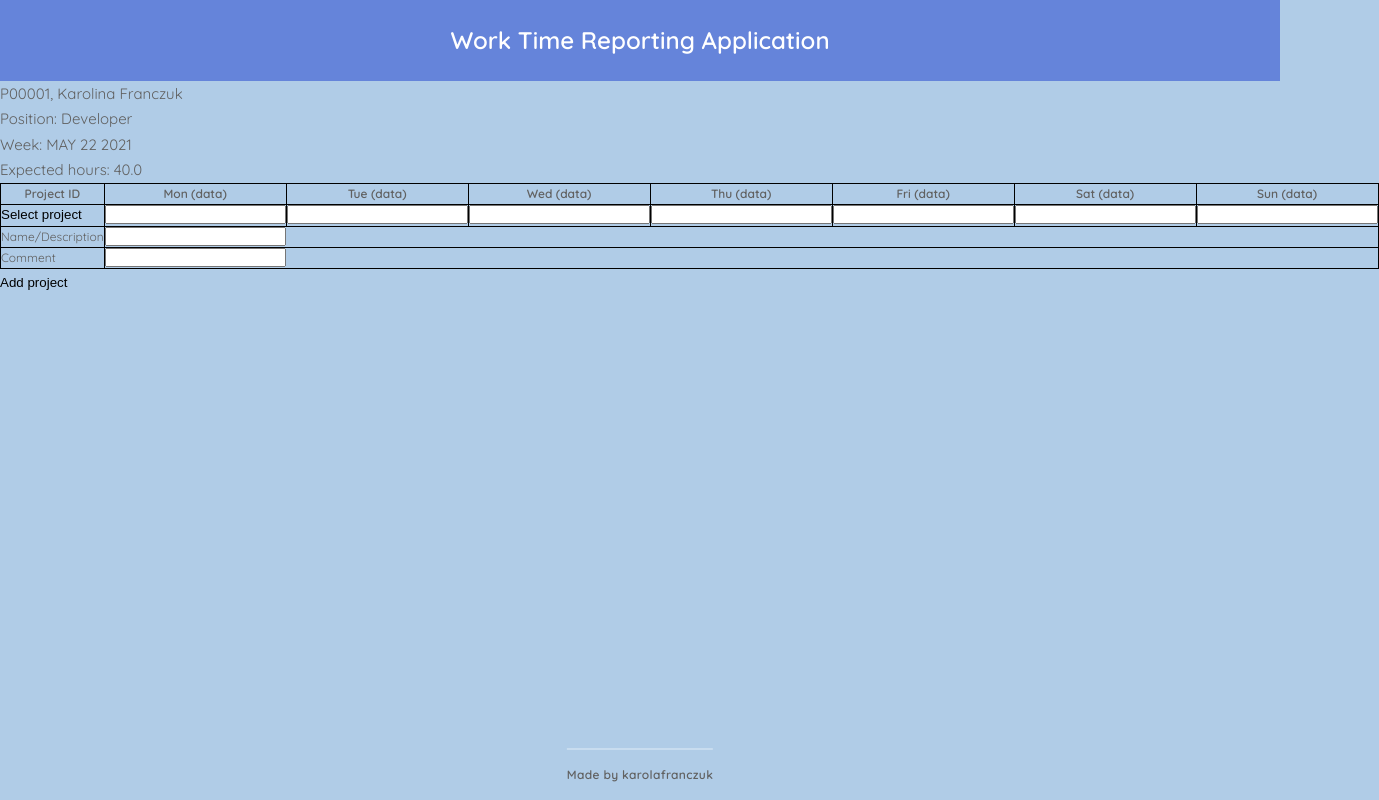
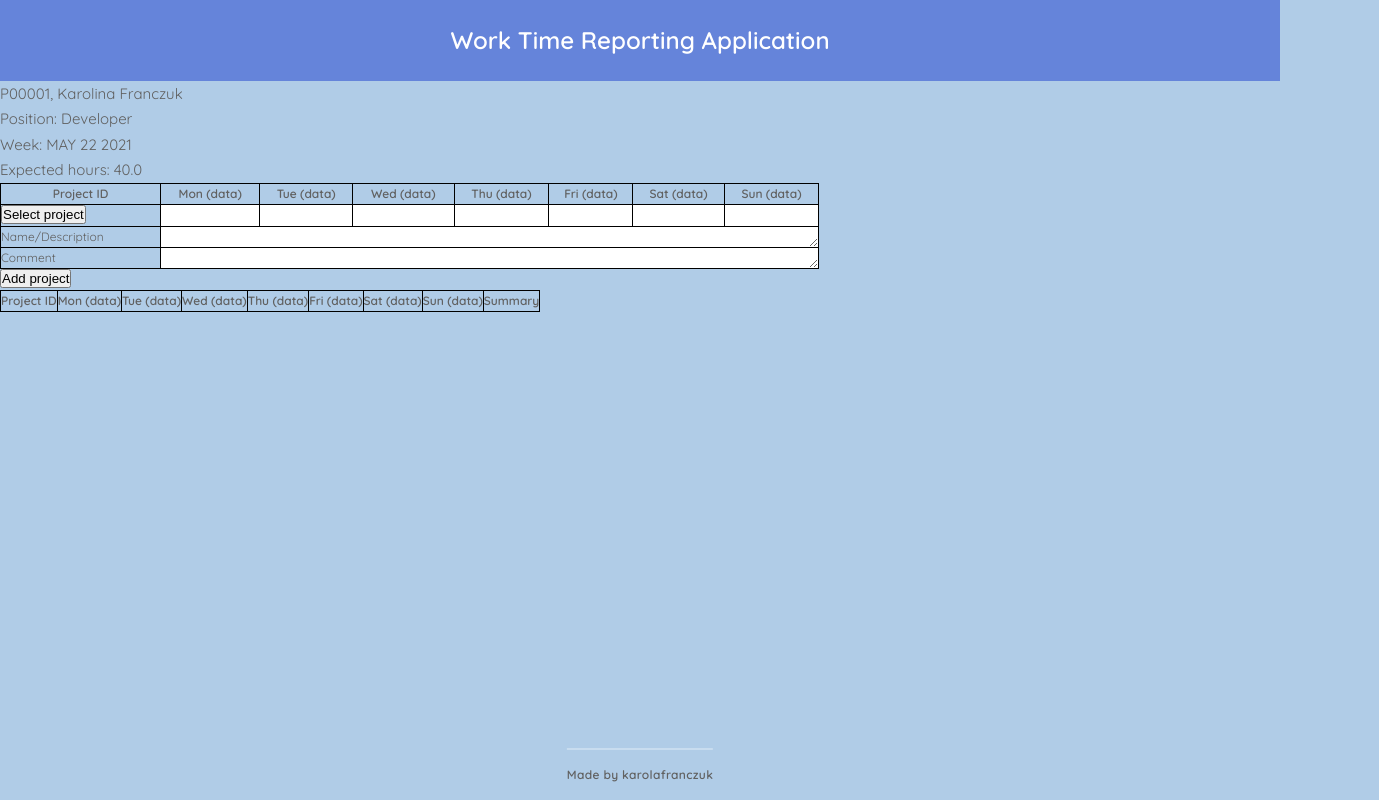
Before and after one commit to karolafranczuk/work-time-reporting-app, a React (Create React App) app in the folder work-time-reporting-app/: page / in a window 1280 px wide. Shown: the whole page, 1379 px wide, since content can reach past the window. Built offline with nearby package versions, Linux system fonts and the light colour scheme; no server answers.

Commit message:
Working with projects list

```diff
--- a/work-time-reporting-app/src/components/WeekTable.jsx
+++ b/work-time-reporting-app/src/components/WeekTable.jsx
@@ -1,6 +1,10 @@
-import React from 'react';
+import React, { useState } from 'react';
+import useProjectsData from '../hooks/useProjectsData';
+import useProjectsList from '../hooks/useProjectsData';
 
 const WeekTable = () => {
+    const {projects, fetchProjectsList} = useProjectsData();
+    console.log(useProjectsList);
     return (
         <div className="week-table">
             <div className="week-table__employee__info">
@@ -13,7 +17,9 @@ const WeekTable = () => {
                 <span className="week-table_employee_info_header">Expected hours:</span> <span>40.0</span>
                 <br></br>
             </div>
+            <div className="week-table__table">
             <table className="week-table__table">
+                <thead>
                 <tr>
                     <th>Project ID</th>
                     <th>Mon (data)</th>
@@ -24,26 +30,48 @@ const WeekTable = () => {
                     <th>Sat (data)</th>
                     <th>Sun (data)</th>
                 </tr>
+                </thead>
+                <tbody>
                 <tr>
-                    <td><button>Select project</button></td>
-                    <td><input></input></td>
-                    <td><input></input></td>
-                    <td><input></input></td>
-                    <td><input></input></td>
-                    <td><input></input></td>
-                    <td><input></input></td>
-                    <td><input></input></td>
+                    <td><button onClick={() => fetchProjectsList()}>Select project</button></td>
+                    <td><input type="number" min="0" max="24"></input></td>
+                    <td><input type="number" min="0" max="24"></input></td>
+                    <td><input type="number" min="0" max="24"></input></td>
+                    <td><input type="number" min="0" max="24"></input></td>
+                    <td><input type="number" min="0" max="24"></input></td>
+                    <td><input type="number" min="0" max="24"></input></td>
+                    <td><input type="number" min="0" max="24"></input></td>
                 </tr>
                 <tr>
                     <td>Name/Description</td>
-                    <td colSpan="7"><input/></td>
+                    <td colSpan="7"><textarea/></td>
                 </tr>
                 <tr>
                     <td>Comment</td>
-                    <td colSpan="7"><input/></td>
+                    <td colSpan="7"><textarea/></td>
                 </tr>
+                </tbody>
             </table>
+
             <button>Add project</button>
+            </div>
+            <div className="week-table__summary">
+                <table>
+                <thead>
+                <tr>
+                    <th>Project ID</th>
+                    <th>Mon (data)</th>
+                    <th>Tue (data)</th>
+                    <th>Wed (data)</th>
+                    <th>Thu (data)</th>
+                    <th>Fri (data)</th>
+                    <th>Sat (data)</th>
+                    <th>Sun (data)</th>
+                    <th>Summary</th>
+                </tr>
+                </thead>
+                </table>
+            </div>
         </div>
     )
 }
--- /dev/null
+++ b/work-time-reporting-app/src/hooks/useProjectsData.js
@@ -0,0 +1,25 @@
+import { useState, useEffect } from 'react';
+
+const useProjectsData = () => {
+    const [projects, setProjects] = useState([]);
+
+    const fetchProjectsList = async () => {
+        console.log("start");
+        const res = await fetch('../../data/projects.json');
+        console.log("1")
+        const resProjects = await res.json();
+        console.log(resProjects);
+        setProjects(resProjects);
+        console.log(resProjects);
+    }
+    useEffect(() => {
+        fetchProjectsList()
+    }, [])
+
+    const handleClick = () => {
+        fetchProjectsList();
+    }
+    return {projects, fetchProjectsList};
+}
+
+export default useProjectsData;
--- a/work-time-reporting-app/src/styles/base/_global.scss
+++ b/work-time-reporting-app/src/styles/base/_global.scss
@@ -30,10 +30,6 @@ a:hover, a:active {
   color: $colour-1;
 }
 
-button {
-  background-color: transparent;
-  border: none;
-}
 
 span {
   display: inline !important;
--- a/work-time-reporting-app/src/styles/modules/_weekTable.scss
+++ b/work-time-reporting-app/src/styles/modules/_weekTable.scss
@@ -8,6 +8,14 @@
         position: relative;
         border: 1px;
     }
+    &__summary{
+        font-size: 12px;
+        border-color: black;
+        width: 80%;
+        position: relative;
+        border: 1px;
+    }
+
     &__employee__info {
 
     }
@@ -19,3 +27,33 @@ table, th, td {
     border: 1px solid black;
     border-collapse: collapse;
 }
+
+table td {
+    position: relative;
+  }
+
+table td input {
+    position: absolute;
+    display: block;
+    top:0;
+    left:0;
+    margin: 0;
+    height: 100%;
+    width: 100%;
+    border: none;
+    padding: 10px;
+    box-sizing: border-box;
+  }
+
+  table td textarea {
+    position: absolute;
+    display: block;
+    top:0;
+    left:0;
+    margin: 0;
+    height: 100%;
+    width: 100%;
+    border: none;
+    padding: 10px;
+    box-sizing: border-box;
+  }
```
Also changed, not shown: work-time-reporting-app/data/projects.json (added, +22 -0 lines).
